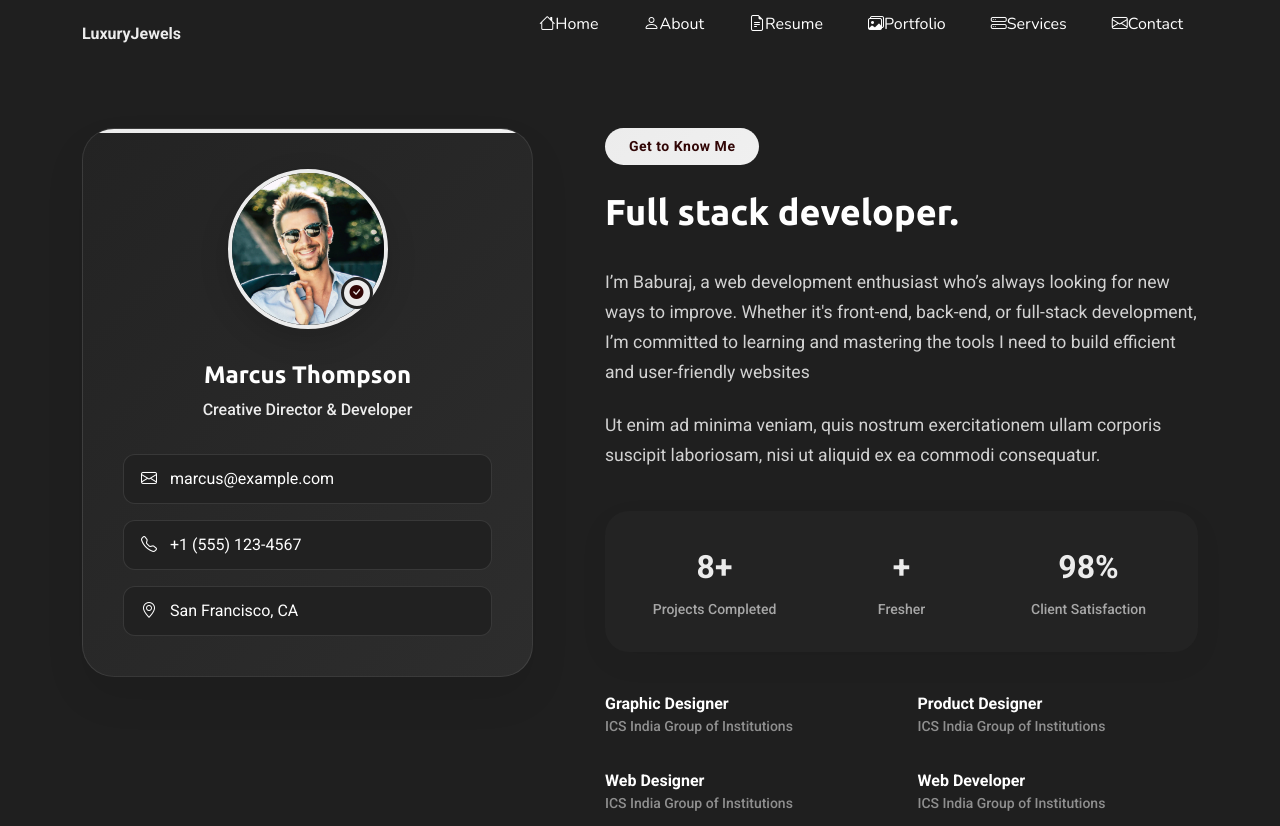
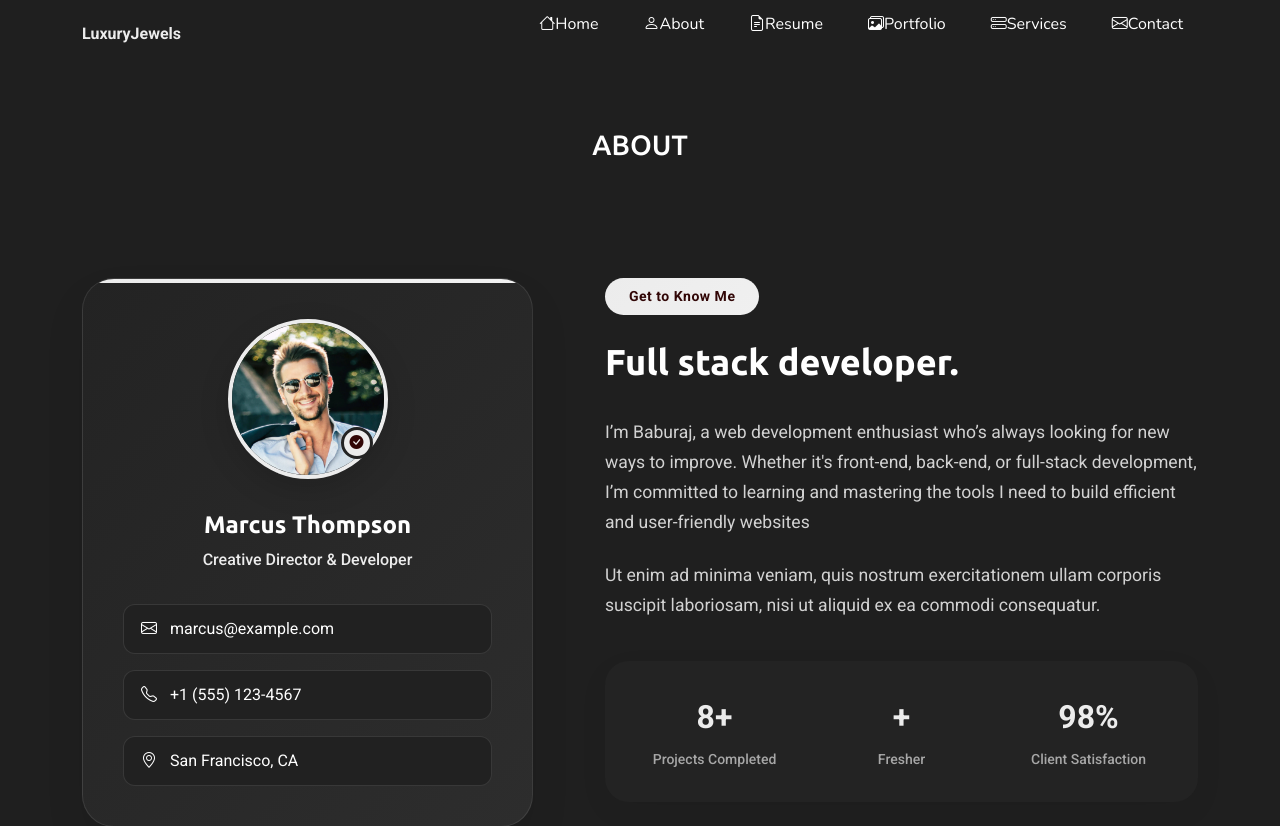
Before and after one commit to albinalbi123/lucaportfolio, a plain HTML site: page about.html in a window 1280 px wide. Shown: the top 826 px of the page. Drawn offline with nearby package versions, Linux system fonts and the light colour scheme.

Commit message:
Update about.html

```diff
--- a/about.html
+++ b/about.html
@@ -165,7 +165,9 @@
     </nav>
   </div>
 </header>
-
+<section class="about-hero" style="color: #fff; height: 150px; text-align: center;">
+<h3  data-aos="fade-up" data-aos-delay="100">ABOUT</h3>
+</section>
     <!-- About Section -->
     <section id="about" class="about section">
 
```
